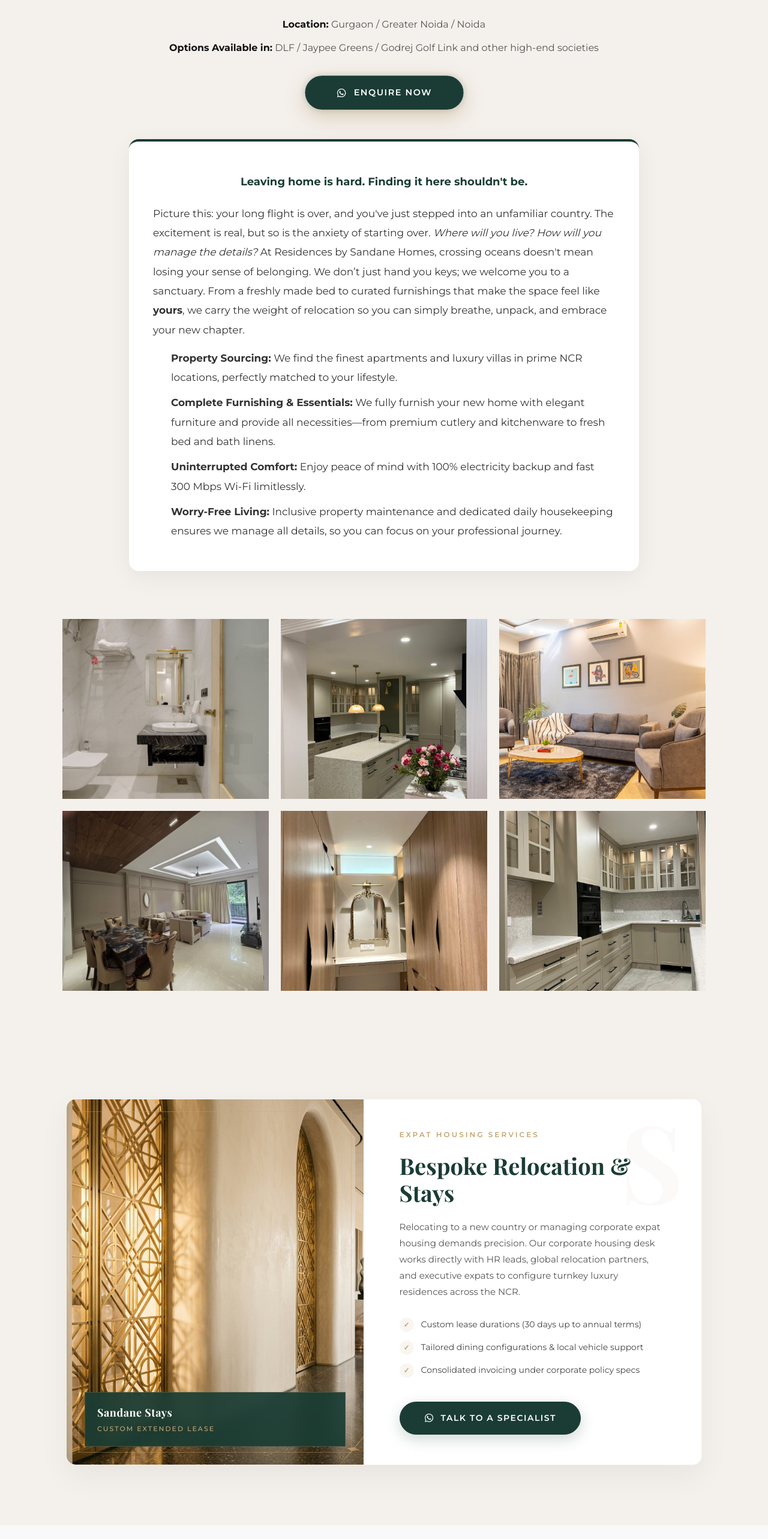
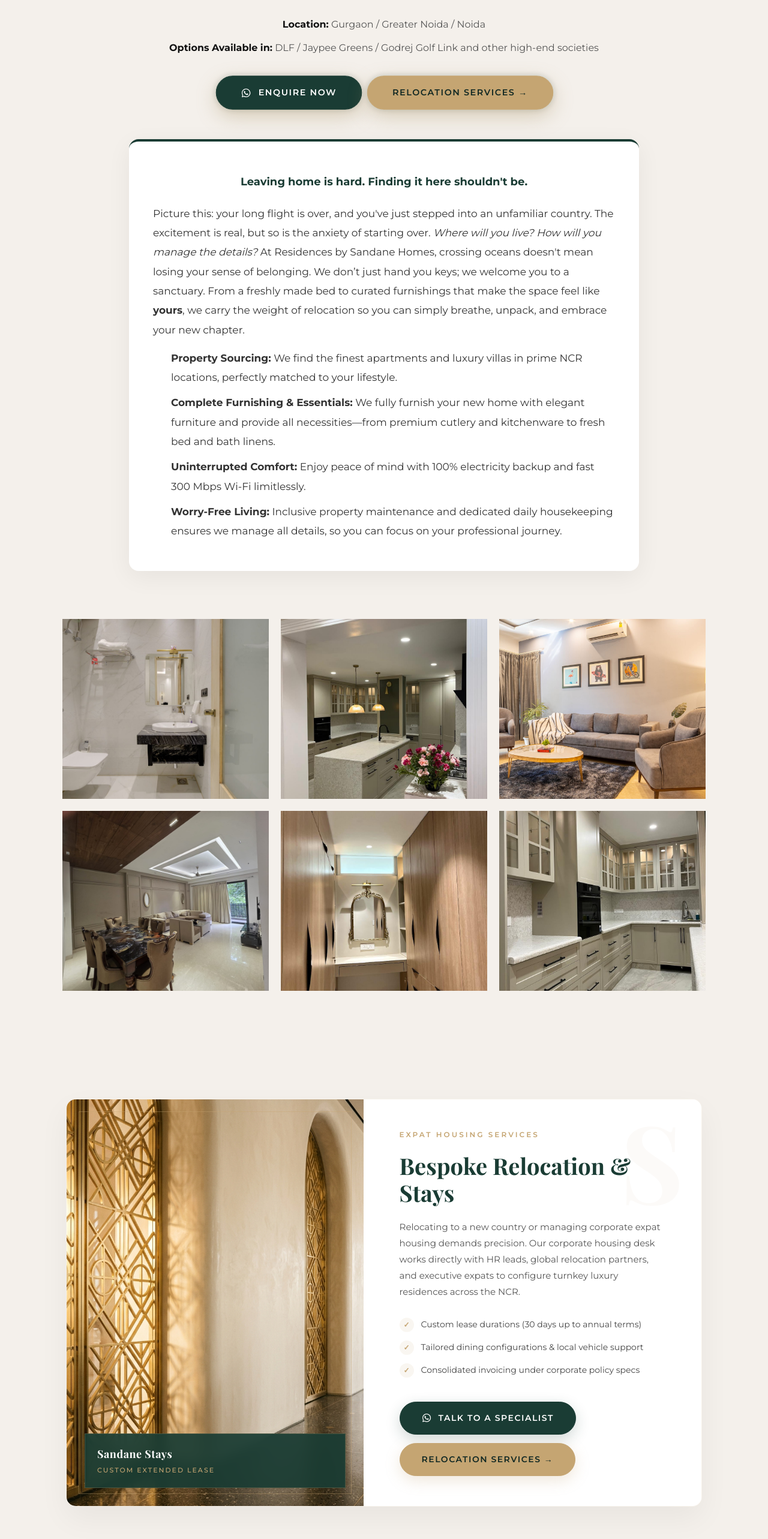
Before and after one commit to viratco/sandanehomes, a React (Vite) app: page /residences in a window 1280 px wide. Shown: the part 1500-4066 px from the top of the page at 60% size. Built offline with nearby package versions, Linux system fonts and the light colour scheme; a web font is replaced by a local one.

Commit message:
Add Relocation Services CTA buttons to Residences page

```diff
--- a/scripts/auto-generate-blogs.js
+++ b/scripts/auto-generate-blogs.js
@@ -73,9 +73,9 @@ const TOPIC_TEMPLATES = [
             {
                 title: "Residences by Sandane Homes: Luxury 2BHK & 3BHK Serviced Apartments in Greater Noida",
                 metaTitle: "Residences by Sandane Homes | Luxury 2BHK 3BHK Serviced Apartments",
-                metaDescription: "Book luxury 2BHK & 3BHK serviced apartments at Residences by Sandane Homes in Ansal Golf Links-1. Turnkey expat housing with 24/7 security & FRRO support.",
+                metaDescription: "Book luxury 2BHK & 3BHK serviced apartments at Residences by Sandane Homes in Ansal Golf Links-1. Turnkey expat housing with 24/7 security & 300 Mbps WiFi.",
                 subtitle: "Fully managed corporate and expat family residences inside gated Ansal Golf Links-1.",
-                excerpt: "Book luxury 2BHK & 3BHK serviced apartments at Residences by Sandane Homes in Ansal Golf Links-1. Turnkey expat housing with 24/7 security & FRRO support.",
+                excerpt: "Book luxury 2BHK & 3BHK serviced apartments at Residences by Sandane Homes in Ansal Golf Links-1. Turnkey expat housing with 24/7 security & 300 Mbps WiFi.",
                 tags: ["Residences by Sandane Homes", "Expat Housing Greater Noida", "Serviced Apartments"]
             }
         ]
--- a/src/components/pages/Residences.jsx
+++ b/src/components/pages/Residences.jsx
@@ -1,4 +1,5 @@
 import React, { useEffect } from 'react';
+import { Link } from 'react-router-dom';
 import SEO from '../SEO';
 import Header from '../Header';
 import Footer from '../Footer';
@@ -234,15 +235,15 @@ const Residences = () => {
                     <p><strong style={{ color: '#111' }}>Options Available in:</strong> DLF / Jaypee Greens / Godrej Golf Link and other high-end societies</p>
                 </div>
 
-                {/* Aesthetic Enquire Now Button */}
-                <div style={{ marginTop: '35px', display: 'flex', justifyContent: 'center' }}>
+                {/* Aesthetic Action Buttons */}
+                <div style={{ marginTop: '35px', display: 'flex', justifyContent: 'center', gap: '16px', flexWrap: 'wrap' }}>
                     <a
                         href="https://wa.me/918826269690?text=Hello%20Sandane%20Homes%2C%20I%20would%20like%20to%20inquire%20about%20executive%20housing%20options%20at%20Residences%20by%20Sandane%20Homes."
                         target="_blank"
                         rel="noopener noreferrer"
                         className="enquire-pulse-btn"
                         style={{
-                            padding: '16px 50px',
+                            padding: '16px 40px',
                             fontSize: '14px',
                             backgroundColor: '#1A3C34',
                             border: '1px solid #1A3C34',
@@ -261,6 +262,26 @@ const Residences = () => {
                         </svg>
                         ENQUIRE NOW
                     </a>
+                    <Link
+                        to="/residences/relocation"
+                        className="enquire-pulse-btn"
+                        style={{
+                            padding: '16px 40px',
+                            fontSize: '14px',
+                            backgroundColor: '#C5A572',
+                            border: '1px solid #C5A572',
+                            borderRadius: '30px',
+                            fontWeight: '600',
+                            color: '#112823',
+                            letterSpacing: '1.5px',
+                            display: 'inline-flex',
+                            alignItems: 'center',
+                            gap: '8px',
+                            textDecoration: 'none'
+                        }}
+                    >
+                        RELOCATION SERVICES →
+                    </Link>
                 </div>
 
                 {/* Residences Info Section */}
@@ -485,13 +506,13 @@ const Residences = () => {
                             </div>
                         </div>
 
-                        <div style={{ marginTop: '10px', position: 'relative', zIndex: 2 }}>
+                        <div style={{ marginTop: '10px', position: 'relative', zIndex: 2, display: 'flex', gap: '14px', flexWrap: 'wrap' }}>
                         <a
                             href="https://wa.me/918826269690?text=Hello%20Sandane%20Homes%2C%20I%20would%20like%20to%20inquire%20about%20executive%20housing%20options%20at%20Residences%20by%20Sandane%20Homes."
                             target="_blank"
                             rel="noopener noreferrer"
                             style={{
-                                padding: '16px 40px',
+                                padding: '16px 36px',
                                 fontSize: '14px',
                                 backgroundColor: '#1A3C34',
                                 border: '1px solid #1A3C34',
@@ -524,6 +545,37 @@ const Residences = () => {
                             </svg>
                             TALK TO A SPECIALIST
                         </a>
+                        <Link
+                            to="/residences/relocation"
+                            style={{
+                                padding: '16px 36px',
+                                fontSize: '14px',
+                                backgroundColor: '#C5A572',
+                                border: '1px solid #C5A572',
+                                borderRadius: '30px',
+                                fontWeight: '600',
+                                color: '#112823',
+                                letterSpacing: '1.5px',
+                                display: 'inline-flex',
+                                alignItems: 'center',
+                                gap: '8px',
+                                textDecoration: 'none',
+                                boxShadow: '0 8px 25px rgba(197, 165, 114, 0.25)',
+                                transition: 'all 0.3s ease'
+                            }}
+                            onMouseOver={e => {
+                                e.currentTarget.style.backgroundColor = '#1A3C34';
+                                e.currentTarget.style.borderColor = '#1A3C34';
+                                e.currentTarget.style.color = '#ffffff';
+                            }}
+                            onMouseOut={e => {
+                                e.currentTarget.style.backgroundColor = '#C5A572';
+                                e.currentTarget.style.borderColor = '#C5A572';
+                                e.currentTarget.style.color = '#112823';
+                            }}
+                        >
+                            RELOCATION SERVICES →
+                        </Link>
                     </div>
                 </div>
             </div>
```
